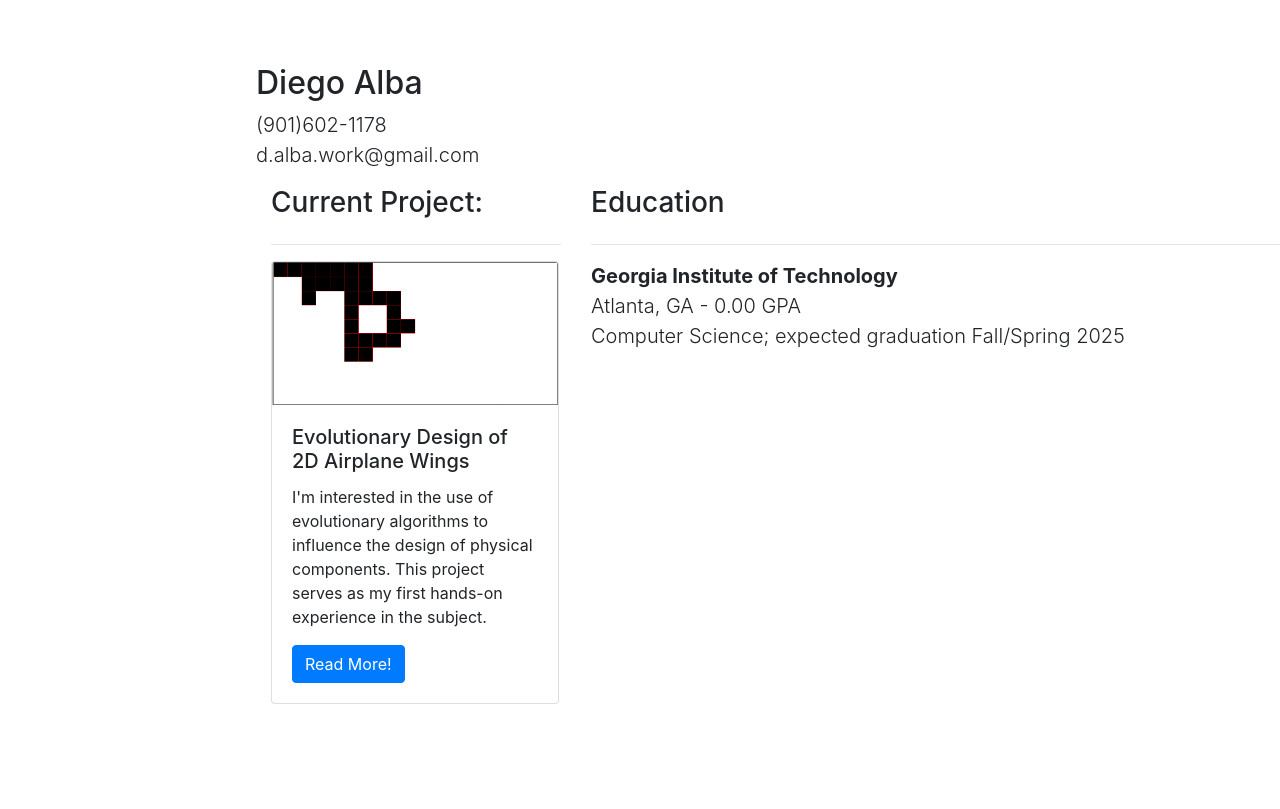
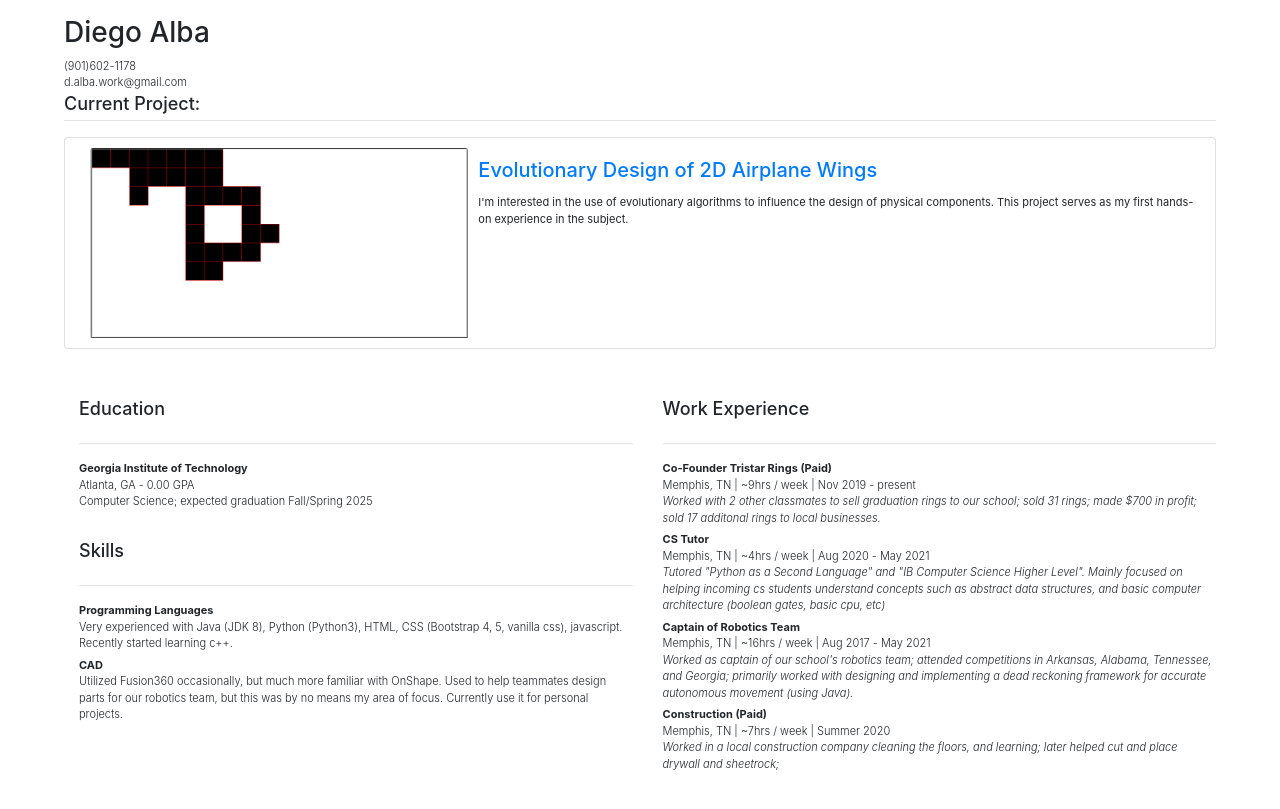
Before and after one commit to DAlba-sudo/DAlba-sudo.github.io, a Jekyll site: the page built from templates/present.html, in a window 1280 px wide. Shown: the top 809 px of the page. Built offline with Jekyll 4.4.1, drawn with Linux system fonts in a browser that asks for light colours.

Commit message:
presentable version of interactive resume

```diff
--- a/assets/css/present.css
+++ b/assets/css/present.css
@@ -1,14 +1,37 @@
 
 
 /* Custom Classes */
-.resume {
-    margin-left: 20%;
-    margin-right: 20%;
-    margin-top: 5%;
-    margin-bottom: 5%;
-}
-
-.section-info > p {
+body {
     margin: 0px;
     padding: 0px;
 }
+
+.resume {
+    padding-left: 5%;
+    padding-right: 5%;
+    padding-top: 1.25%;
+    padding-bottom: 1.25%;
+}
+
+.resume .row {
+    padding-left: 15px;
+    margin: none;
+}
+
+.section-info {
+    padding-bottom: 5px;
+}
+
+.section-info > p, .name > p {
+    margin: 0px;
+    padding: 0px;
+    font-size: 11px;
+}
+
+h4 {
+    font-size: 18px;
+}
+
+p {
+    font-size: 11px;
+}
--- a/templates/present.html
+++ b/templates/present.html
@@ -7,34 +7,77 @@ css: present.css
 <div class="container-fluid resume">
     <div class="row">
         <div class="name">
-            <h2>Diego Alba</h2>
+            <h3>Diego Alba</h3>
             <p class="lead">(901)602-1178<br>d.alba.work@gmail.com</p>
         </div>
     </div>
 
-    <div class="row section">
-        <div class="col-3">
-            <h3 class="header" style="display: inline-block; width: 100%;">Current Project:</h3>
-            <hr>
-            <div class="card" style="width: 18rem;">
-                <img class="card-img-top" src="../assets/images/WingGen_img_1.png" alt="">
-                <div class="card-body">
-                <h5 class="card-title">Evolutionary Design of 2D Airplane Wings</h5>
+    <h4 class="header" style="margin-bottom: -10px; padding-top: 2px;">Current Project:</h4>
+    <hr>
+    <div class="card mb-3" style="max-width: 100vw;">
+        <div class="row no-gutters">
+            <div class="col-md-4" style="height: fit-content;">
+                <img class="card-img-top" style="margin: 10px;" src="../assets/images/WingGen_img_1.png" alt="">
+            </div>
+            <div class="col-md-8">
+            <div class="card-body">
+                <a href="https://github.com/DAlba-sudo/WingGen"><h5 class="card-title">Evolutionary Design of 2D Airplane Wings</h5></a>
                 <p class="card-text">I'm interested in the use of evolutionary algorithms to influence the design of physical
                     components. This project serves as my first hands-on experience in the subject.
                 </p>
-                <a href="#" class="btn btn-primary">Read More!</a>
                 </div>
             </div>
         </div>
-        <div class="col">
-            <h3 class="header" style="display: inline-block; width: 100%;">Education</h3>
+    </div>
+</div>
+
+<div class="container-fluid resume">
+    <div class="row">
+        <div class="col-6">
+            <h4 class="header" style="display: inline-block; width: 100%;">Education</h4>
             <hr>
             <div class="section-info">
                 <p class="lead" style="font-weight: bold;">Georgia Institute of Technology</p>
                 <p class="lead">Atlanta, GA - 0.00 GPA</p>
                 <p class="lead">Computer Science; expected graduation Fall/Spring 2025</p>
             </div>
+            <br>
+            <h4 class="header" style="display: inline-block; width: 100%;">Skills</h4>
+            <hr>
+            <div class="section-info">
+                <p class="lead" style="font-weight: bold;">Programming Languages</p>
+                <p class="lead">Very experienced with Java (JDK 8), Python (Python3), HTML, CSS (Bootstrap 4, 5, vanilla css), javascript. Recently started learning c++.</p>
+            </div>
+
+            <div class="section-info">
+                <p class="lead" style="font-weight: bold;">CAD</p>
+                <p class="lead">Utilized Fusion360 occasionally, but much more familiar with OnShape. Used to help teammates design parts for our robotics team, but this was by no means my area of focus. Currently use it for personal projects.</p>
+            </div>
+        </div>
+        <div class="col-6">
+            <h4 class="header" style="display: inline-block; width: 100%;">Work Experience</h4>
+            <hr>
+            <div class="section-info">
+                <p class="lead" style="font-weight: bold;">Co-Founder Tristar Rings (Paid)</p>
+                <p class="lead">Memphis, TN | ~9hrs / week | Nov 2019 - present</p>
+                <p class="lead" style="font-style: italic;">Worked with 2 other classmates to sell graduation rings to our school; sold 31 rings; made $700 in profit; sold 17 additonal rings to local businesses.</p>
+            </div>
+            <div class="section-info">
+                <p class="lead" style="font-weight: bold;">CS Tutor</p>
+                <p class="lead">Memphis, TN | ~4hrs / week | Aug 2020 - May 2021</p>
+                <p class="lead" style="font-style: italic;">Tutored "Python as a Second Language" and "IB Computer Science Higher Level". Mainly focused on helping incoming cs students understand concepts such as abstract data structures, and basic computer architecture (boolean gates, basic cpu, etc)</p>
+            </div>
+            <div class="section-info">
+                <p class="lead" style="font-weight: bold;">Captain of Robotics Team</p>
+                <p class="lead">Memphis, TN | ~16hrs / week | Aug 2017 - May 2021</p>
+                <p class="lead" style="font-style: italic;">Worked as captain of our school's robotics team; attended competitions in Arkansas, Alabama, Tennessee, and Georgia; primarily worked with designing and implementing a dead reckoning framework for accurate autonomous movement (using Java).</p>
+            </div>
+            <div class="section-info">
+                <p class="lead" style="font-weight: bold;">Construction (Paid)</p>
+                <p class="lead">Memphis, TN | ~7hrs / week | Summer 2020</p>
+                <p class="lead" style="font-style: italic;">Worked in a local construction company cleaning the floors, and learning; later helped cut and place drywall and sheetrock;</p>
+            </div>
         </div>
     </div>
+
 </div>
```
Also changed, not shown: 3 other files.
